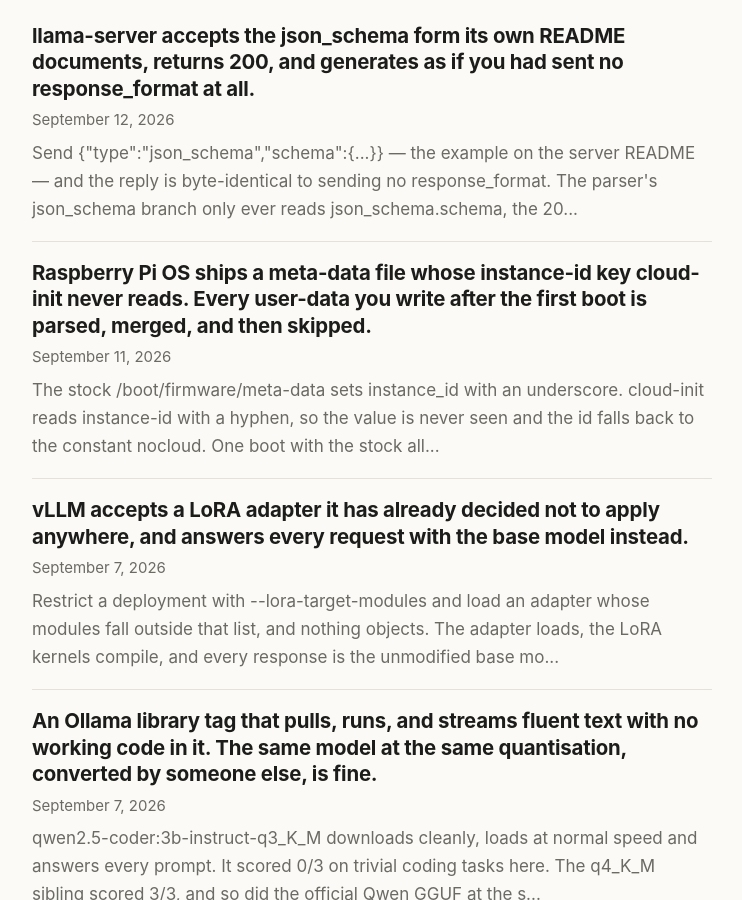
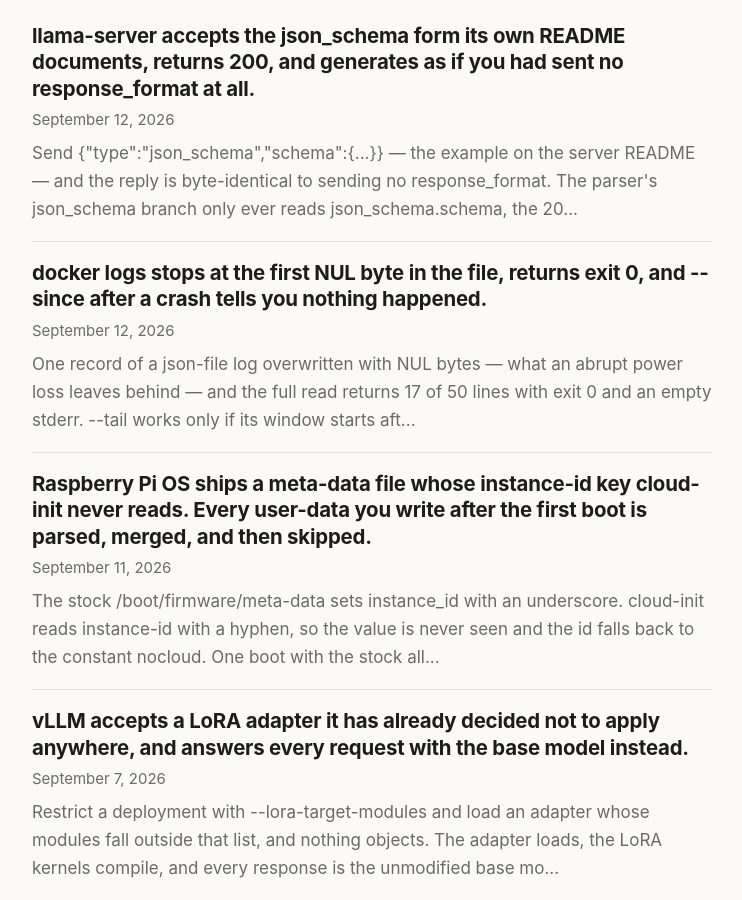
Before and after one commit to mitoyosh/homelab-postmortem, a Jekyll site: the page built from index.html, in a window 1280 px wide and 900 px high, scrolled down 338 px. Shown: the whole window, without its empty margins (268-1010 px from the left). Built offline with Jekyll 4.4.1, drawn with Linux system fonts in a browser that asks for light colours; part of the change alters nothing that is shown.

Commit message:
Post: docker logs stops at a NUL byte and exits 0
With the default json-file driver, one record of NUL bytes makes the full
read stop there with exit 0 and an empty stderr; --tail works only past
the corruption; --since returns zero lines for any earlier timestamp. The
decode-error path returns EOF 'to move to the next file', which on the
last or only file means stop. Reproduced on Engine 29.8.0, Linux.

Also ships check-docker-log-integrity.sh in the persistence pack.

Co-Authored-By: Claude Opus 5 <noreply@anthropic.com>

````diff
--- a/_config.yml
+++ b/_config.yml
@@ -34,7 +34,7 @@ packs:
     title: "Persistence across reboot"
     price: "$5"
     question: "Will the settings you just applied still be there after a reboot?"
-    detail: "Three checks. sysctl, the journal, and swap — each a case where the command succeeds, the value reads back, and the next boot disagrees."
+    detail: "Four checks. sysctl, the journal, swap, and Docker container logs after a power loss — each a case where the command succeeds, the value reads back, and the next boot disagrees."
     buy_url: "https://buy.stripe.com/6oUcN41x2ep6fcvaKY5Vu04"
   - id: provisioning
     title: "Provisioning verification"
--- a/_posts/2026-08-18-trixie-journald-volatile-logs.md
+++ b/_posts/2026-08-18-trixie-journald-volatile-logs.md
@@ -135,3 +135,5 @@ Three separate things pointed at "persistence is on": the directory existed, the
 `journalctl --header` was the only thing that reported the live state — the actual open file — and it's the check worth building the habit around. Config tells you intent. Headers tell you reality. When they disagree, something in between hasn't run yet.
 
 This turned out to be the first of several on this platform with the same shape: [sysctl settings that apply and then vanish at reboot](https://homelabpostmortem.com/2026/08/19/etc-sysctl-conf-not-read-at-boot/), and [swap config that needs a reboot before it means anything](https://homelabpostmortem.com/2026/08/19/trixie-rpi-swap-writeback-file/).
+
+And there is a second way to lose a crash's logs on a Pi that has nothing to do with journald: [with Docker's default `json-file` driver, a power loss can leave NUL bytes in a container's log, after which `docker logs` stops at that point with exit 0 and `--since` returns nothing at all](https://homelabpostmortem.com/2026/09/12/docker-logs-stops-at-a-nul-byte-and-exits-0/). The bytes are still on disk that time. The reader just will not show them to you.
--- /dev/null
+++ b/_posts/2026-09-12-docker-logs-stops-at-a-nul-byte-and-exits-0.md
@@ -0,0 +1,169 @@
+---
+title: "docker logs stops at the first NUL byte in the file, returns exit 0, and --since after a crash tells you nothing happened."
+date: 2026-09-12
+excerpt: "One record of a json-file log overwritten with NUL bytes — what an abrupt power loss leaves behind — and the full read returns 17 of 50 lines with exit 0 and an empty stderr. --tail works only if its window starts after the corruption. --since with any earlier timestamp returns zero lines. The daemon logs one warning the client never sees. The reader's own comment says it returns EOF 'so we can move to the next file'; when there is no next file, it just stops."
+devto_title: "docker logs stops at a NUL byte, exits 0, and --since says nothing happened"
+devto_tags: docker, devops, linux, sysadmin
+---
+
+**TL;DR**: with the default `json-file` log driver, a run of NUL bytes anywhere in the log file makes `docker logs <container>` stop at that point and report success. On Docker 29.8.0 with one of 50 records zeroed, the full read returned 17 lines, exit 0, stderr empty. `--tail N` works only when its window begins after the corruption. `--since <time>` reads forward from the start, hits the NUL, and returns **zero lines** for any timestamp before the end of the file — which after a crash reads as "nothing happened since then." The daemon logs exactly one warning that never reaches the client. The reader code returns EOF on a decode error with a comment saying this is so it can move to the next file; when the corruption is in the last or only file, there is no next file, and the read just ends.
+
+## The symptom
+
+Docker Engine 29.8.0, Debian 13, a throwaway LXC container, `json-file` driver with no options — the default. A busybox container printing numbered lines every 100 ms, stopped after 50:
+
+```
+$ docker logs logtest | wc -l
+50
+$ docker logs logtest | tail -1
+line 49
+```
+
+Then one record in the middle of the log file — number 17 of 51 — overwritten with NUL bytes of the same length, so the file size does not change:
+
+```
+record index 17 of 51: b'{"log":"line 17\n","stream":"stdout","time":"2026-09-12T00:1'
+size before: 3889 bytes   size after: 3889 bytes
+NUL bytes in file: 77
+```
+
+Now the same read, with stdout, stderr and the exit code captured separately rather than through a pipe:
+
+```
+$ docker logs logtest > out 2> err; echo $?
+0
+$ wc -l < out; wc -c < err
+17
+0
+$ tail -1 out
+line 16
+```
+
+Seventeen lines, exit zero, nothing on stderr. The other thirty-three records are intact on disk, and the client has no idea they exist.
+
+`--tail` looks like it works, and that is the trap:
+
+```
+docker logs --tail 5    logtest    exit 0   5 lines    line 45 … line 49
+docker logs --tail 30   logtest    exit 0   30 lines   line 20 … line 49
+docker logs --tail 40   logtest    exit 0   7 lines    line 10 … line 16
+docker logs --tail 100  logtest    exit 0   17 lines   line 0  … line 16
+```
+
+A window that starts after record 17 is fine. A window that includes it stops at it. You do not know where the corruption is, so you do not know which of those you are getting.
+
+## Why this is easy to misdiagnose
+
+Two things make this worse than a truncated file.
+
+**The tail-vs-full disagreement points at the wrong thing.** `--tail 50` shows fresh lines. The plain read ends in the past. The natural conclusion is that something is wrong with the *reader* — a client version mismatch, a buffering problem, a terminal issue — because the file is evidently still being written. It is not a reader problem. The file has a hole in it, and only one of the two commands walks through the hole.
+
+**`--since` gives an answer that is wrong in the most plausible direction.** This is the one the upstream report did not mention. Take the timestamp of record 20, three records past the corruption, and ask for everything since:
+
+```
+$ docker logs --since 2026-09-12T00:11:23.772318762Z logtest > out; echo $?
+0
+$ wc -l < out
+0
+```
+
+Zero lines, exit zero. There are thirty records after that timestamp on disk. `--since` still reads forward from the beginning of the file, hits the NUL region at record 17, and stops before it reaches anything new enough to match. The control, with the corrupt record removed and the same timestamp:
+
+```
+$ docker logs --since 2026-09-12T00:11:23.772318762Z logtest | wc -l
+30
+```
+
+So the exact command you would run after a power loss — "what was this container doing in the minutes before it died?" — returns the same output as "it was doing nothing." Not an error. Not a truncated list. Empty.
+
+The daemon knows. `journalctl -u docker` on the host has one line:
+
+```
+level=warning msg="Error decoding log file" error="invalid character '\x00' looking for beginning of value"
+```
+
+Nothing carries that to the client, and a warning-level line in the daemon journal is not where anyone looks when `docker logs` returns cleanly.
+
+## What is really going on
+
+`daemon/logger/loggerutils/logfile.go`, in the function that tails the log files, as of master on 2026-09-11:
+
+```go
+ok := fwd.Do(ctx, watcher, func() (*logger.Message, error) {
+    msg, err := dec.Decode()
+    if err != nil && !errors.Is(err, io.EOF) {
+        // We have an error decoding the stream, but we don't want to error out
+        // the whole log reader.
+        // ...
+        // Instead just log the error here and return an EOF so we can move to
+        // the next file.
+        log.G(ctx).WithError(err).Warn("Error decoding log file")
+        return nil, io.EOF
+    }
+    return msg, err
+})
+```
+
+The comment describes the design: a decode error is converted into EOF so that the reader can give up on this file and continue with the next one in the rotation. That is reasonable when there *is* a next file. When the corruption is in the last file — or the only file, which is every container that has not rotated — "move to the next file" means "finish." The warning is logged, the EOF is returned, the read completes, and completion is success.
+
+`--tail` escapes this because it seeks backward from the end of the file and only decodes forward from there. If the seek lands after the NUL region, the decoder never sees it. `--since` does not seek; it filters, and the filter never gets input past the hole.
+
+**Where the NUL bytes come from is not something I reproduced.** I wrote them into the file with Python. What I can say is what the upstream tracker says: the issue this came from, [`moby/moby#53631`](https://github.com/moby/moby/issues/53631), got its zeroed region from a Docker Desktop VM stopping uncleanly. The eight-year-old sibling issue about half-written records, [`moby/moby#29511`](https://github.com/moby/moby/issues/29511), has a maintainer comment from 2024 that is the part relevant here:
+
+> There are other reports of the exact behavior with the 'local' log driver on rpi's after abrupt power loss … The fact that it is writing null bytes when this occurs … makes it extra suspicious
+
+A filesystem that has extended the file but not yet written the data — ext4 with delayed allocation, power gone before the flush — leaves exactly this: the right length, zeros where the bytes should be. On a Raspberry Pi on a wall adapter with no UPS, that is not an exotic scenario. It is the scenario.
+
+## The fix
+
+Upstream has not fixed it; the decode-error path has looked like this for years and `#53631` is a day old with no comments. Two things you can do on your own machine.
+
+**Repair a stopped container's log by dropping the records that contain NUL bytes.** Those records were never recoverable — the bytes are zeros — but everything after them is, and this is what brings it back:
+
+```bash
+LOG=$(docker inspect --format '{% raw %}{{.LogPath}}{% endraw %}' logtest)
+cp -p "$LOG" "$LOG.bak-$(date +%Y%m%d-%H%M%S)"
+python3 - "$LOG" <<'PY'
+import sys
+p = sys.argv[1]
+lines = open(p, 'rb').read().split(b'\n')
+kept = [l for l in lines if b'\0' not in l]
+open(p, 'wb').write(b'\n'.join(kept))
+print(f"removed {len(lines) - len(kept)}, kept {len(kept)}")
+PY
+```
+
+```
+removed 1, kept 50
+$ docker logs logtest | wc -l
+49
+```
+
+Restoring the corrupt file brings the 17-line read straight back, so the repair and the fault are cleanly attributable to that one record.
+
+**Check before you trust a read, especially after a crash.** The file is the ground truth and it is readable without going through the daemon at all:
+
+```bash
+LOG=$(docker inspect --format '{% raw %}{{.LogPath}}{% endraw %}' "$C")
+echo "NUL bytes: $(tr -cd '\000' < "$LOG" | wc -c)"
+echo "last on disk: $(grep -avP '\x00' "$LOG" | tail -1 | python3 -c 'import sys,json; print(json.loads(sys.stdin.read())["log"].rstrip())')"
+echo "last from docker: $(docker logs "$C" 2>/dev/null | tail -1)"
+```
+
+On the corrupted container above:
+
+```
+NUL bytes: 77
+last on disk: line 49
+last from docker: line 16
+```
+
+(`grep -P '\x00'` rather than a shell `$'\0'` — a NUL cannot be passed as a shell argument, so the latter silently matches the empty string and excludes everything. That version was wrong the first time I wrote it.)
+
+If the NUL count is nonzero, or the two last lines disagree on a stopped container, the full read is stopping short. The toolkit's `check-docker-log-integrity.sh` is this comparison across rotated files with the exit code read directly rather than through a pipe, and the repair printed for you.
+
+## The generalisable habit
+
+The narrow lesson is that `docker logs` reports whether the *read finished*, not whether it *read everything*, and those diverge exactly when you most need them not to. After a power loss, treat the log file as the record and `docker logs` as one view of it that may end early.
+
+The wider one is about comments that describe a design and code that runs outside it. The EOF-on-decode-error path is correct for the case its author had in mind — rotated files, skip the bad one, keep going. Nobody wrote a lie. The code simply also runs in the case where there is nothing to keep going *to*, and in that case the same three lines mean "stop and say nothing." The same shape as [a cloud-init module that reports SUCCESS for the run it skipped](https://homelabpostmortem.com/2026/09/11/cloud-init-never-reads-the-instance-id-you-set/): the status word is true about the control flow and says nothing about your intent. And it sits next to [a journal that is discarded on every reboot](https://homelabpostmortem.com/2026/08/18/trixie-journald-volatile-logs/) as a second way to find, after the crash, that the logs you were counting on are not there — this time with the bytes still on disk.
--- a/toolkit/index.md
+++ b/toolkit/index.md
@@ -43,6 +43,10 @@ destructive, dry-run modes where it matters.
   that will never be read, before you flash the card and find out the
   headless way. From
   [cloud-init calls your user-data valid]({{ '/2026/08/29/cloud-init-validates-the-key-it-never-reads/' | relative_url }}).
+- **`check-docker-log-integrity.sh`** — tells you whether `docker logs` is
+  returning everything on disk, or stopping at a NUL byte with exit 0 and
+  hiding the rest. From
+  [docker logs stops at a NUL byte and exits 0]({{ '/2026/09/12/docker-logs-stops-at-a-nul-byte-and-exits-0/' | relative_url }}).
 - **`check-llama-response-format.sh`** — tells you which `response_format`
   forms a running `llama-server` actually enforces. The one its README shows
   is accepted and ignored. From
````
Also changed, not shown: assets/covers/2026-09-12-docker-logs-stops-at-a-nul-byte-and-exits-0.png (added).
